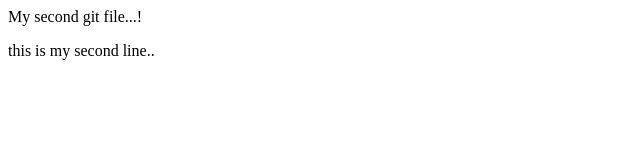
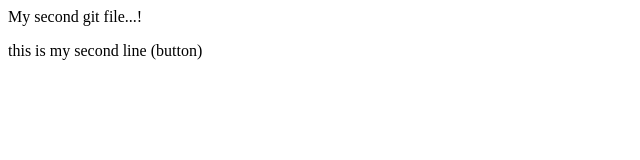
Before and after one commit to GowthamiUrsJ/localrepo, a plain HTML site: page index.html in a window 1280 px wide. Shown: the full height of the page, 0-640 px from the left. Drawn offline with Linux system fonts and the light colour scheme.

Commit message:
button added

```diff
--- a/index.html
+++ b/index.html
@@ -1,2 +1,2 @@
 <p> My second git file...!</p>
-<p>this is my second line..</p>
+<p>this is my second line (button)</p>
```
